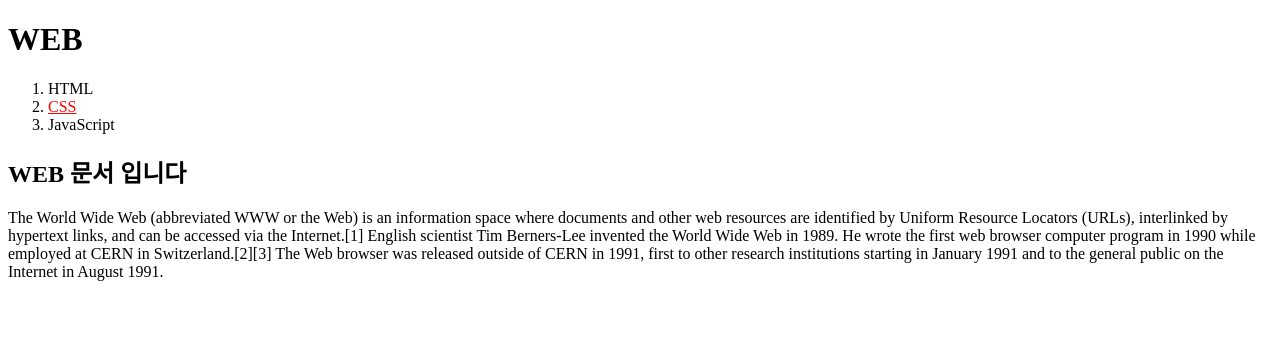
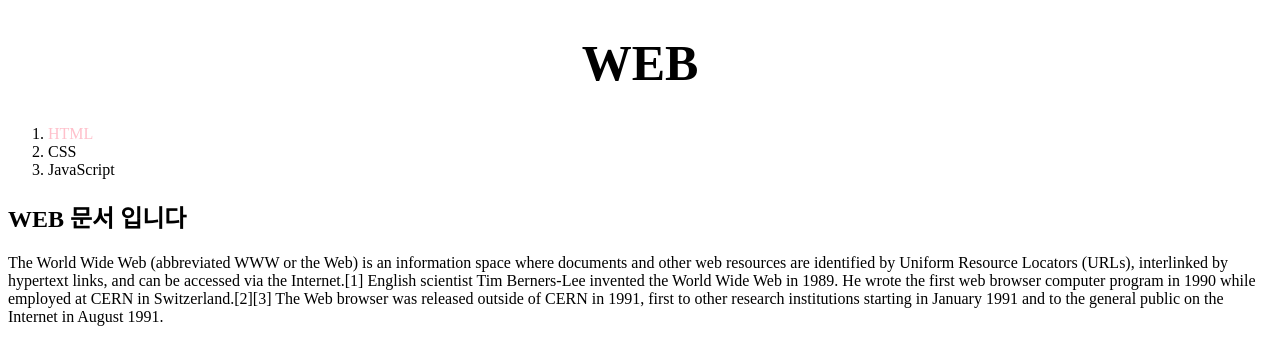
Before and after one commit to studydong/basic_html_website-1, a plain HTML site: page index.html in a window 1280 px wide. Drawn offline with Linux system fonts and the light colour scheme; a script that the page names is missing.

Commit message:
ID / CLASS / TAG 간의 우선순위 비교
구체적인 것이 포괄적인 것보다 우선순위가 높다는 것을 알게 되었다.
ID > CLASS > TAG
ID 의 우선순위가 가장 높은 것을 확인 할 수 있었음.

```diff
--- a/index.html
+++ b/index.html
@@ -18,17 +18,26 @@
 
         <!-- CSS Style 적용 하기 -->
             <style>
+                #main { color:pink;}
+                 .saw { color:orange; }
+                .active { color:red; }
+
                 a { color:black;
                     text-decoration: none;
                   }
+
+                h1 {
+                    font-size:50px;
+                    text-align:center;
+                   }
             </style>
     </head>
 
     <body>
         <h1><a href="./index.html"> WEB </a></h1>
         <ol>
-            <li><a href="./html.html"> HTML </a></li>
-            <li><a href="./css.html" style="color:red; text-decoration: underline;" > CSS </a></li>
+            <li><a href="./html.html" class="mu saw active" ID="main"> HTML </a></li>
+            <li><a href="./css.html"> CSS </a></li>
             <li><a href="./JavaScript.html"> JavaScript </a></li>
         </ol>
 
```
